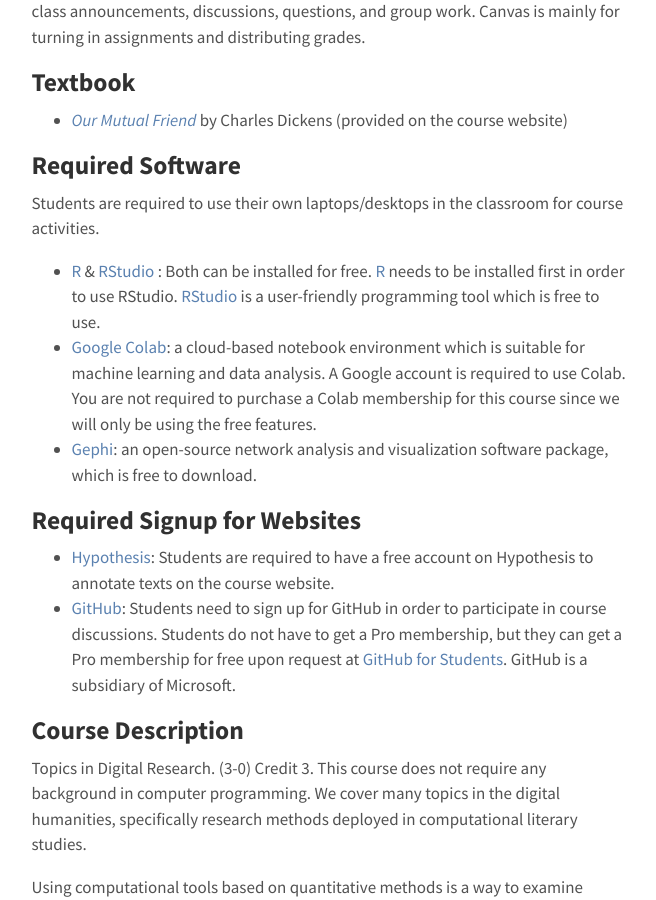
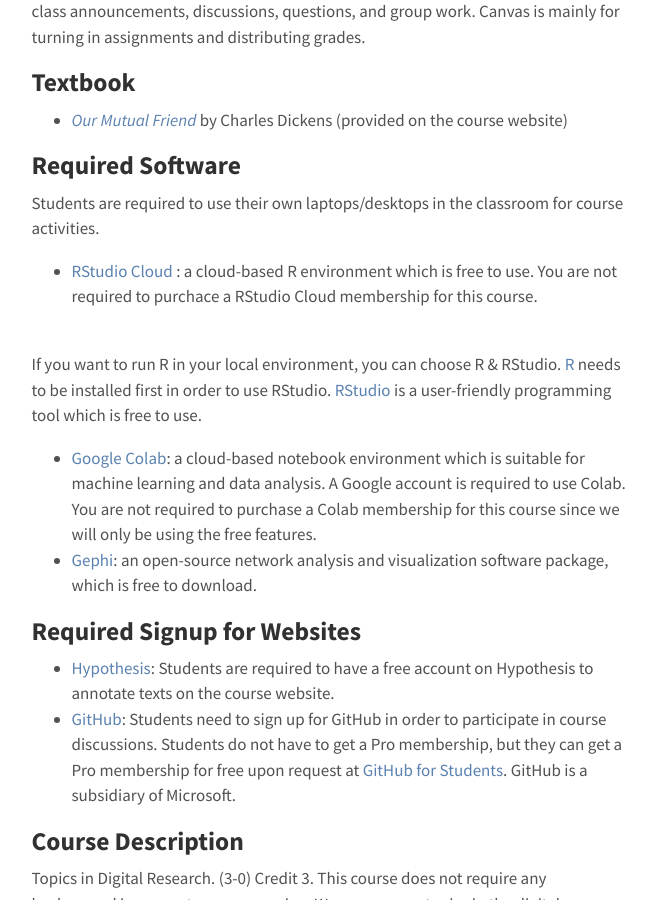
Before and after one commit to elibooklover/ENGL304-Spring2021, a Jekyll site: the page built from syllabus.md, in a window 1280 px wide and 900 px high, scrolled down 756 px. Shown: the whole window, without its empty margins (311-967 px from the left). Built offline with Jekyll 4.4.1, drawn with Linux system fonts in a browser that asks for light colours.

Commit message:
Syllabus

```diff
--- a/syllabus.md
+++ b/syllabus.md
@@ -25,7 +25,10 @@
 
 ## Required Software
 Students are required to use their own laptops/desktops in the classroom for course activities.
-* [R](https://cran.r-project.org/) & [RStudio](https://rstudio.com/products/rstudio/download/) : Both can be installed for free. [R](https://cran.r-project.org/) needs to be installed first in order to use RStudio. [RStudio](https://rstudio.com/products/rstudio/download/) is a user-friendly programming tool which is free to use.
+* [RStudio Cloud](https://rstudio.cloud/) : a cloud-based R environment which is free to use. You are not required to purchace a RStudio Cloud membership for this course.
+
+<br> If you want to run R in your local environment, you can choose R & RStudio. [R](https://cran.r-project.org/) needs to be installed first in order to use RStudio. [RStudio](https://rstudio.com/products/rstudio/download/) is a user-friendly programming tool which is free to use.
+
 *	[Google Colab](https://colab.research.google.com/notebooks/intro.ipynb): a cloud-based notebook environment which is suitable for machine learning and data analysis. A Google account is required to use Colab. You are not required to purchase a Colab membership for this course since we will only be using the free features.
 * [Gephi](https://gephi.org/users/download/): an open-source network analysis and visualization software package, which is free to download.
 
```
